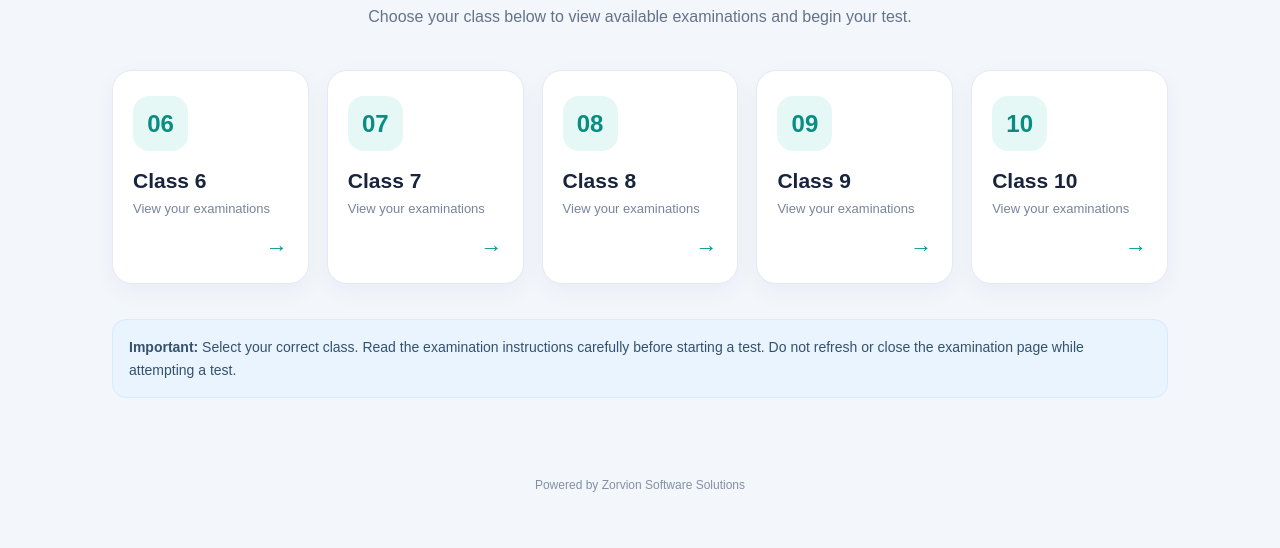
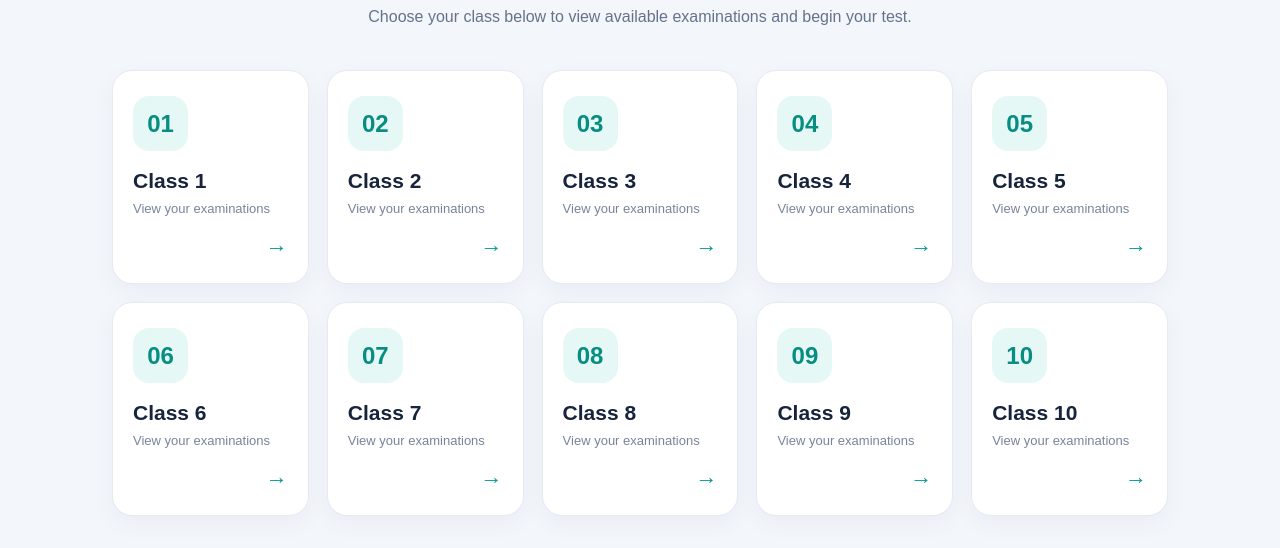
Before and after one commit to SSAnonymous77/PCS, a plain HTML site: page students.html in a window 1280 px wide. Shown: the part 227-775 px from the top of the page. Drawn offline with Linux system fonts and the light colour scheme.

Commit message:
Update students.html

```diff
--- a/students.html
+++ b/students.html
@@ -42,6 +42,26 @@ footer{text-align:center;padding:25px;color:#8490a3;font-size:12px}
   </section>
 
   <section class="classes">
+    <a class="class-card" href="class1.html">
+      <div class="number">01</div><h2>Class 1</h2>
+      <p>View your examinations</p><span class="arrow">→</span>
+    </a>
+    <a class="class-card" href="class2.html">
+      <div class="number">02</div><h2>Class 2</h2>
+      <p>View your examinations</p><span class="arrow">→</span>
+    </a>
+    <a class="class-card" href="class3.html">
+      <div class="number">03</div><h2>Class 3</h2>
+      <p>View your examinations</p><span class="arrow">→</span>
+    </a>
+    <a class="class-card" href="class4.html">
+      <div class="number">04</div><h2>Class 4</h2>
+      <p>View your examinations</p><span class="arrow">→</span>
+    </a>
+    <a class="class-card" href="class5.html">
+      <div class="number">05</div><h2>Class 5</h2>
+      <p>View your examinations</p><span class="arrow">→</span>
+    </a>
     <a class="class-card" href="class6.html">
       <div class="number">06</div><h2>Class 6</h2>
       <p>View your examinations</p><span class="arrow">→</span>
```
